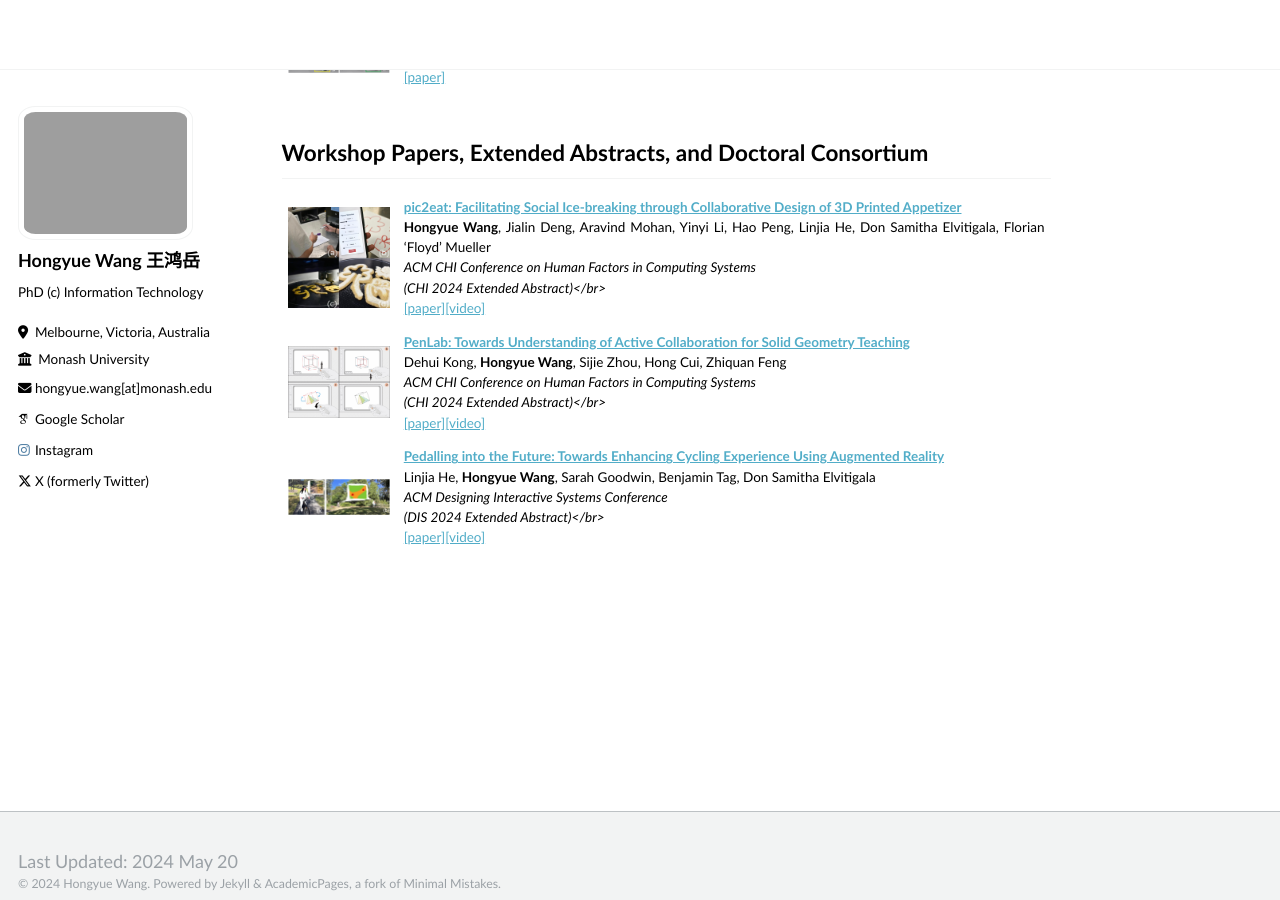
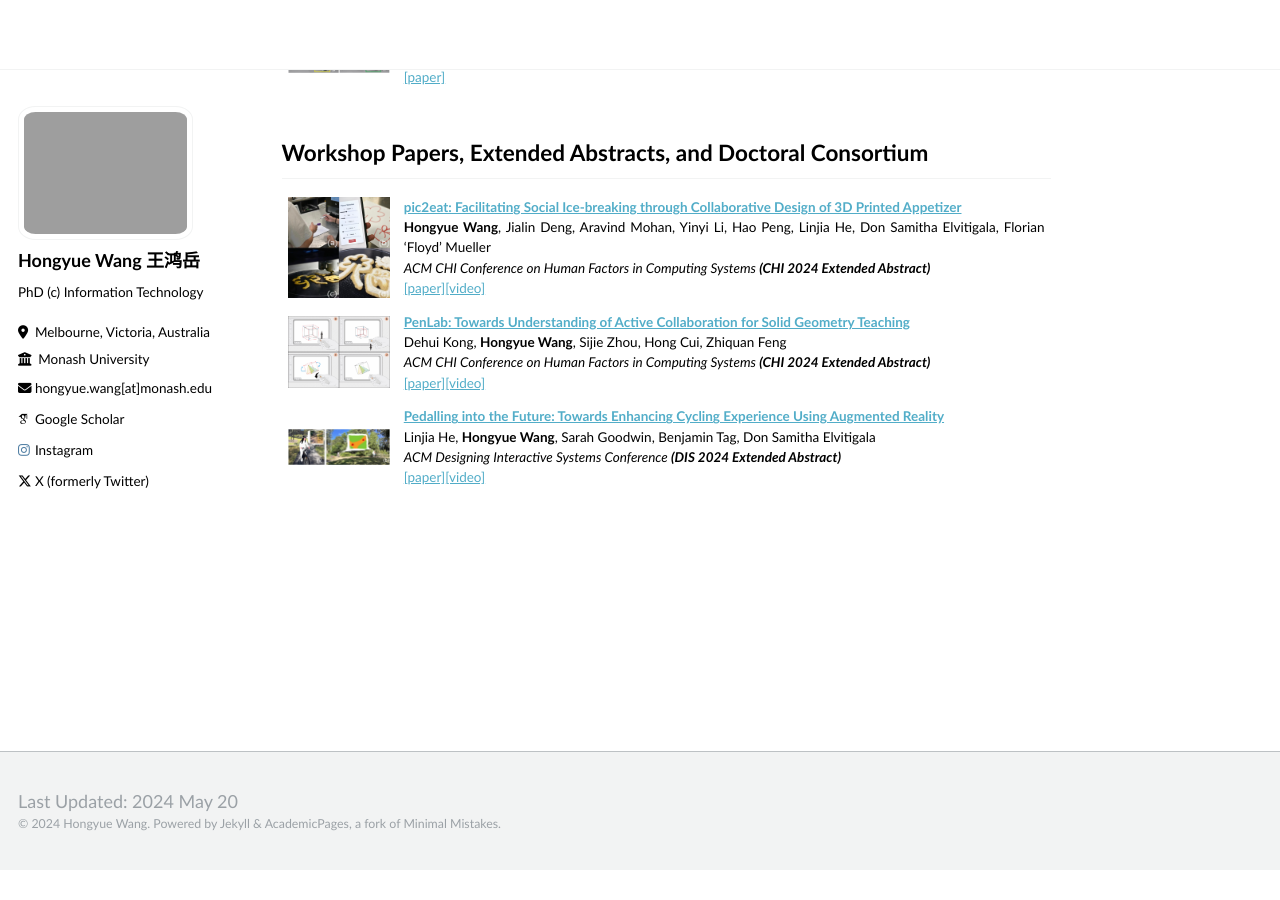
Before and after one commit to hongyue-howard-wang/hongyue-howard-wang.github.io, a Jekyll site: the page built from _pages/about.md, in a window 1280 px wide and 900 px high, scrolled down 1506 px. Built offline with Jekyll 4.4.1, drawn with Linux system fonts in a browser that asks for light colours; nearby versions of some CDN libraries; some web fonts are replaced; after the commit the page ends 2375 px from its top, so only the background shows below that.

Commit message:
Update about.md

```diff
--- a/_pages/about.md
+++ b/_pages/about.md
@@ -32,6 +32,7 @@ Human-Computer Interaction, Extended Reality, Interactive System, Deep Learning,
 </colgroup>
 
 <tbody style="border: none;">
+
 <tr>
 <td style="border: none;"><img src="/images/challenges.png" width="250"></td>
 <td markdown="span" style="border: none; text-align:justify"><a href="https://www.sciencedirect.com/science/article/pii/S1071581923002069" target="_blank">**Grand challenges in human-food interaction**</a><br>Florian ‘Floyd’ Mueller, Marianna Obrist, Ferran Altarriba Bertran, Neharika Makam, Soh Kim, Christopher Dawes, Patrizia Marti, Maurizio Mancini, Eleonora Ceccaldi, Nandini Pasumarthy, Sahej Claire, Kyung seo Jung, Jialin Deng, Jürgen Steimle, Nadejda Krasteva, Matti Schwalk, Harald Reiterer, **Hongyue Wang**, Yan Wang<br>*International Journal of Human-Computer Studies* 2024<br><a href="../files/grand challenges.pdf" target="_blank">[paper]</a></td>
@@ -77,17 +78,17 @@ Human-Computer Interaction, Extended Reality, Interactive System, Deep Learning,
 
 <tr>
 <td style="border: none;" markdown="span"><img src="/images/pic2eat2.jpg" width="250"></td>
-<td markdown="span" style="border: none; text-align:justify"><a href="https://doi.org/10.1145/3613905.3651082" target="_blank">**pic2eat: Facilitating Social Ice-breaking through Collaborative Design of 3D Printed Appetizer**</a><br>**Hongyue Wang**, Jialin Deng, Aravind Mohan, Yinyi Li, Hao Peng, Linjia He, Don Samitha Elvitigala, Florian 'Floyd' Mueller<br>*ACM CHI Conference on Human Factors in Computing Systems <br>(CHI 2024 Extended Abstract)</br>*<br><a href="../files/pic2eat.pdf" target="_blank">[paper]</a><a href="https://www.youtube.com/watch?v=d0GZcocqnV0" target="_blank">[video]</a></td>
+<td markdown="span" style="border: none; text-align:justify"><a href="https://doi.org/10.1145/3613905.3651082" target="_blank">**pic2eat: Facilitating Social Ice-breaking through Collaborative Design of 3D Printed Appetizer**</a><br>**Hongyue Wang**, Jialin Deng, Aravind Mohan, Yinyi Li, Hao Peng, Linjia He, Don Samitha Elvitigala, Florian 'Floyd' Mueller<br>*ACM CHI Conference on Human Factors in Computing Systems __(CHI 2024 Extended Abstract)__*<br><a href="../files/pic2eat.pdf" target="_blank">[paper]</a><a href="https://www.youtube.com/watch?v=d0GZcocqnV0" target="_blank">[video]</a></td>
 </tr>
 
 <tr>
 <td style="border: none;"><img src="/images/penlab2.jpg" width="250"></td>
-<td markdown="span" style="border: none; text-align:justify"><a href="https://dl.acm.org/doi/10.1145/3613905.3650789" target="_blank">**PenLab: Towards Understanding of Active Collaboration for Solid Geometry Teaching**</a><br>Dehui Kong, **Hongyue Wang**, Sijie Zhou, Hong Cui, Zhiquan Feng<br>*ACM CHI Conference on Human Factors in Computing Systems <br>(CHI 2024 Extended Abstract)</br>*<br><a href="../files/penlab.pdf" target="_blank">[paper]</a><a href="https://www.youtube.com/watch?v=KzXrsdY8Xhw" target="_blank">[video]</a></td>
+<td markdown="span" style="border: none; text-align:justify"><a href="https://dl.acm.org/doi/10.1145/3613905.3650789" target="_blank">**PenLab: Towards Understanding of Active Collaboration for Solid Geometry Teaching**</a><br>Dehui Kong, **Hongyue Wang**, Sijie Zhou, Hong Cui, Zhiquan Feng<br>*ACM CHI Conference on Human Factors in Computing Systems __(CHI 2024 Extended Abstract)__*<br><a href="../files/penlab.pdf" target="_blank">[paper]</a><a href="https://www.youtube.com/watch?v=KzXrsdY8Xhw" target="_blank">[video]</a></td>
 </tr>
 
 <tr>
 <td style="border: none;"><img src="/images/ar-cyclying.jpeg" width="250"></td>
-<td markdown="span" style="border: none; text-align:justify"><a href="https://dl.acm.org/doi/abs/10.1145/3656156.3663699" target="_blank">**Pedalling into the Future: Towards Enhancing Cycling Experience Using Augmented Reality**</a><br>Linjia He, **Hongyue Wang**, Sarah Goodwin, Benjamin Tag, Don Samitha Elvitigala<br>*ACM Designing Interactive Systems Conference <br>(DIS 2024 Extended Abstract)</br>*<br><a href="../files/penlab.pdf" target="_blank">[paper]</a><a href="https://www.youtube.com/watch?v=KzXrsdY8Xhw" target="_blank">[video]</a></td>
+<td markdown="span" style="border: none; text-align:justify"><a href="https://dl.acm.org/doi/abs/10.1145/3656156.3663699" target="_blank">**Pedalling into the Future: Towards Enhancing Cycling Experience Using Augmented Reality**</a><br>Linjia He, **Hongyue Wang**, Sarah Goodwin, Benjamin Tag, Don Samitha Elvitigala<br>*ACM Designing Interactive Systems Conference __(DIS 2024 Extended Abstract)__*<br><a href="../files/penlab.pdf" target="_blank">[paper]</a><a href="https://www.youtube.com/watch?v=KzXrsdY8Xhw" target="_blank">[video]</a></td>
 </tr>
 
 
```
